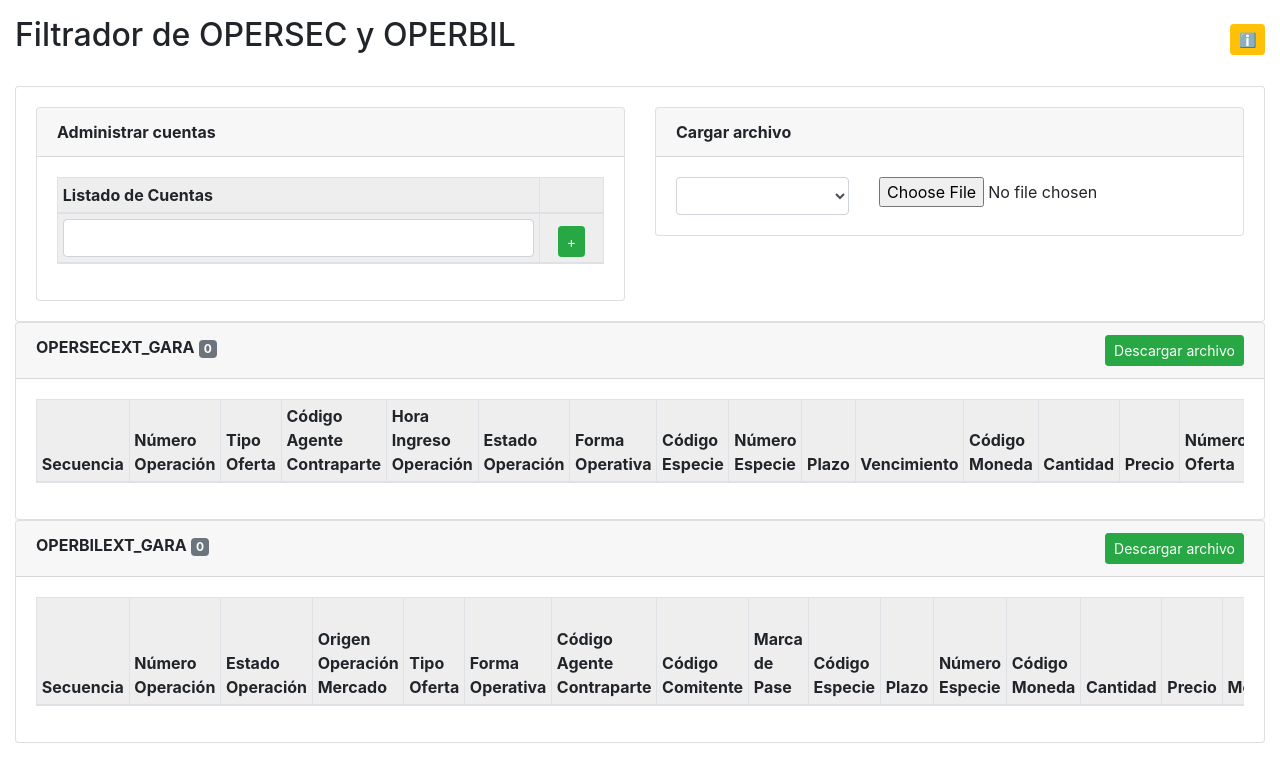
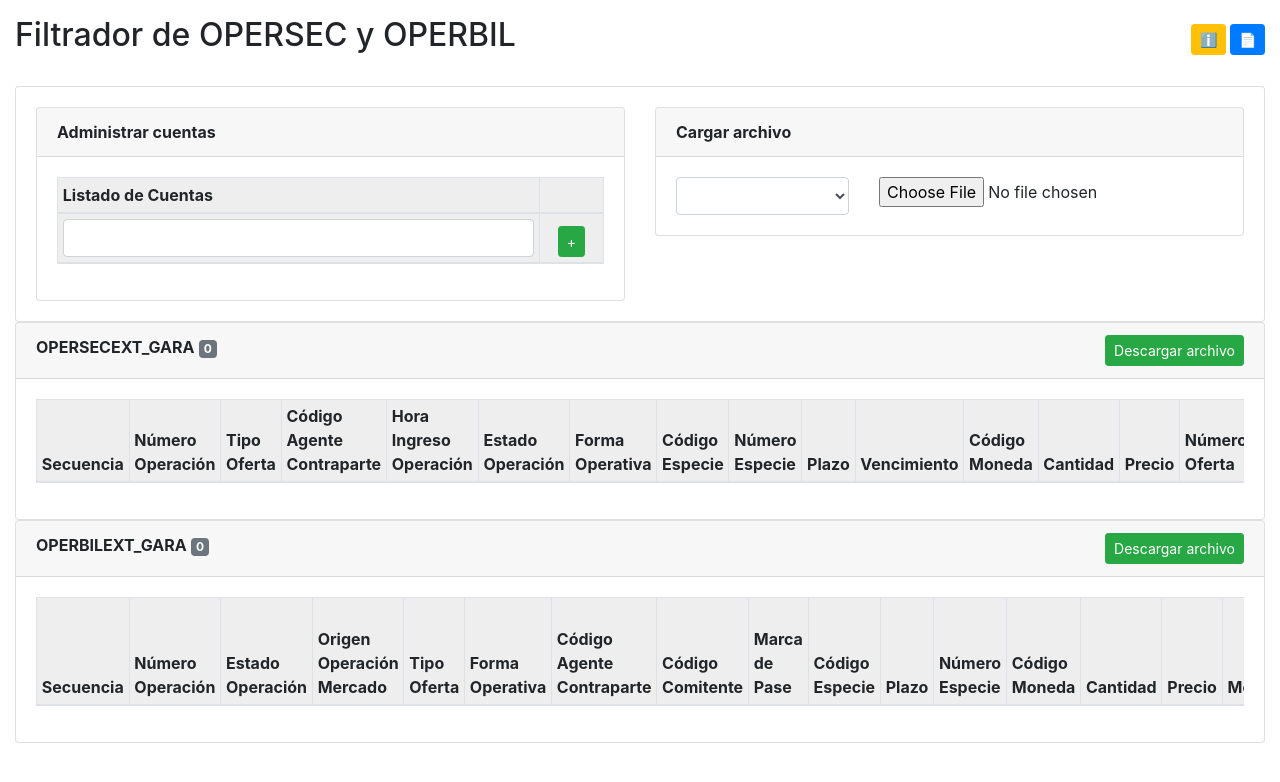
Before and after one commit to gmissan/axis-filtrador-web, a plain HTML site: page index.html in a window 1280 px wide. Drawn offline with nearby package versions, Linux system fonts and the light colour scheme.

Commit message:
agrego boton al codigo/readme

```diff
--- a/index.html
+++ b/index.html
@@ -2,7 +2,7 @@
 <html>
   <head>
     <meta charset="UTF-8" />
-    <title>Axis - Filtrador Web </title>
+    <title>Axis - Filtrador Web</title>
 
     <link rel="icon" type="image/svg+xml" href="axisicon.svg" />
     <link rel="stylesheet" href="styles/bootstrap.min.css" crossorigin="anonymous" />
@@ -14,13 +14,24 @@
       <div class="row mb-4">
         <div class="col-12" style="display: flex; justify-content: space-between; align-items: center">
           <h2>Filtrador de OPERSEC y OPERBIL</h2>
-          <button
-            @click="alert('Esta aplicación web no envía información a servidores externos. Todos los datos se procesan localmente en tu navegador, y la información del listado de cuentas se guarda de forma segura en el almacenamiento local (localStorage).');
+
+          <div>
+            <button
+              onclick="window.open('https://github.com/gmissan/axis-filtrador-web', '_blank')"
+              class="btn btn-sm btn-primary float-right ml-1"
+            >
+              📄
+            </button>
+
+            <button
+              @click="alert('Esta aplicación web no envía información a servidores externos. Todos los datos se procesan localmente en tu navegador, y la información del listado de cuentas se guarda de forma segura en el almacenamiento local (localStorage).');
 "
-            class="btn btn-sm btn-warning float-right"
-          >
-            ℹ️
-          </button>
+              class="btn btn-sm btn-warning float-right "
+
+            >
+              ℹ️
+            </button>
+          </div>
         </div>
       </div>
 
```
